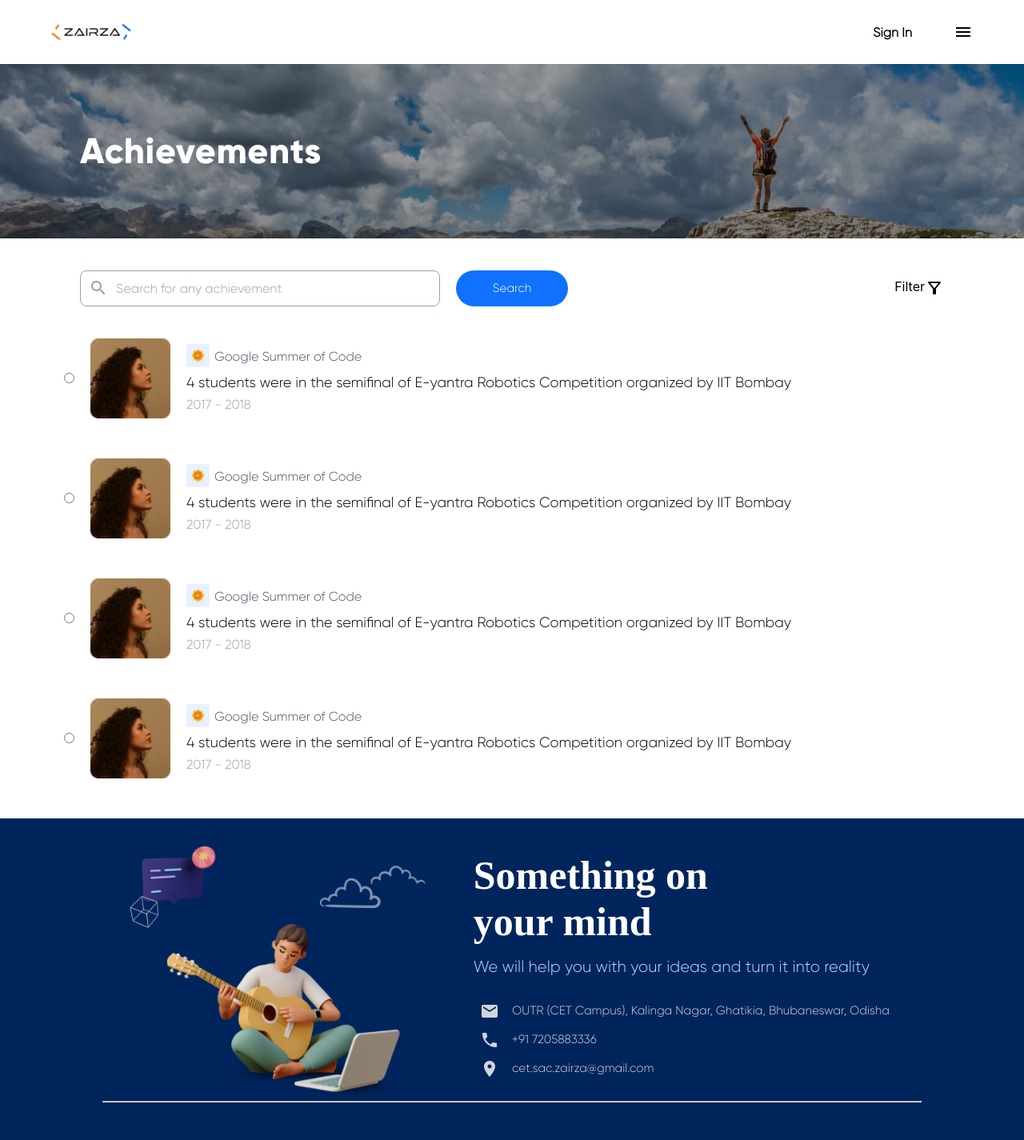
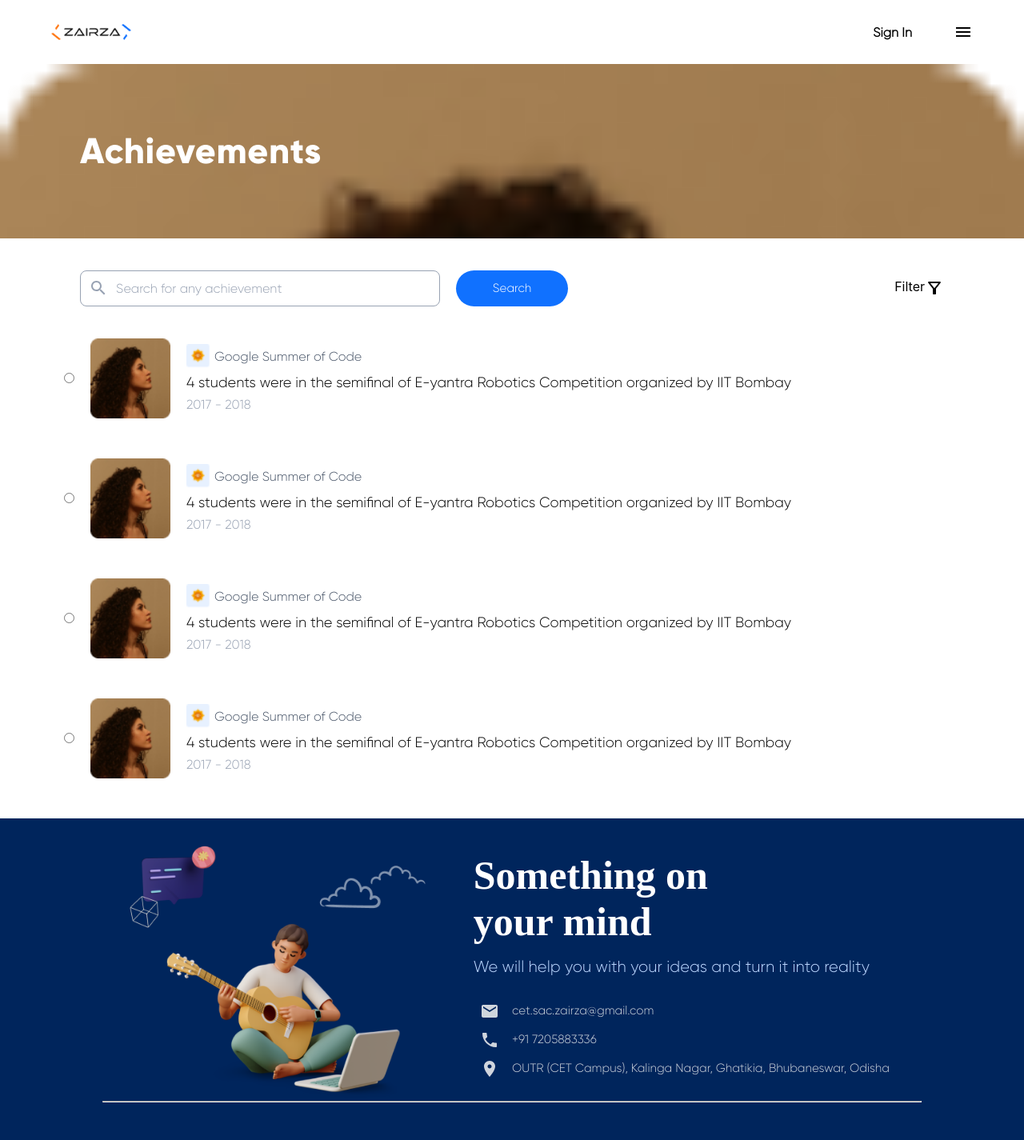
Before and after one commit to subhamexplore/hostWeb, a React (Create React App) app: page /achievements in a window 1280 px wide. Shown: the top 1425 px of the page at 80% size. Built offline with nearby package versions, Linux system fonts and the light colour scheme.

Commit message:
navabar 2 commit

```diff
--- a/src/Components/Footer/Footer.jsx
+++ b/src/Components/Footer/Footer.jsx
@@ -25,9 +25,9 @@ const Footer = () => {
         </div>
         <div className="footer-container__right__bottom">
           <div className="footer-container__address">
-          <div className="footer_address"><EmailIcon className="footer-address__icons" /><span className="footer_address_content">OUTR (CET Campus), Kalinga Nagar, Ghatikia, Bhubaneswar, Odisha</span></div>
+          <div className="footer_address"><EmailIcon className="footer-address__icons" /><span className="footer_address_content">cet.sac.zairza@gmail.com</span></div>
           <div className="footer_address"><PhoneIcon className="footer-address__icons" /><span className="footer_address_content">+91 7205883336</span></div>
-          <div className="footer_address"><LocationOnIcon className="footer-address__icons" /><span className="footer_address_content">cet.sac.zairza@gmail.com</span></div>
+          <div className="footer_address"><LocationOnIcon className="footer-address__icons" /><span className="footer_address_content">OUTR (CET Campus), Kalinga Nagar, Ghatikia, Bhubaneswar, Odisha</span></div>
           </div>
         </div>
       </div>
--- a/src/Components/Navbar/Navbar.jsx
+++ b/src/Components/Navbar/Navbar.jsx
@@ -15,13 +15,14 @@ const Navbar = () => {
     setAnimate(1);
     setTimeout(()=>setShowNav(true),300);
   }
+
   return (<>
     {
       showNav===true ? (
         <div className="main_navbar">
           <div className="sub_nav">
       <div className="navbar">
-      <div className="navbar__left">
+      <div className="navbar__left" >
         <img src={Logo} alt="" className="logo" style={{width:"100px"}}/>
       </div>
       <div className="navbar__right">
@@ -36,7 +37,7 @@ const Navbar = () => {
       <div className="sub_nav">
       <div className="navbar">
       <div className="navbar__left">
-        <img src={Logo} alt="" className="logo" style={{width:"100px"}}/>
+        <img src={Logo} alt="" className="navabar__logo" style={{width:"100px"}} />
       </div>
     </div>
     <div className={animate===0?"navbar_content":"navbar_content_close"}>
--- a/src/Pages/Achievements/Achievements.scss
+++ b/src/Pages/Achievements/Achievements.scss
@@ -11,7 +11,7 @@
   overflow-x: hidden;
 }
 .achievement-img {
-  background-image: url(../../Assets/images/Achievement.png);
+  background-image: url(../../Assets/images/Achievement-image.png);
   background-repeat: no-repeat;
   background-size: cover;
   height: 17vw;
```
